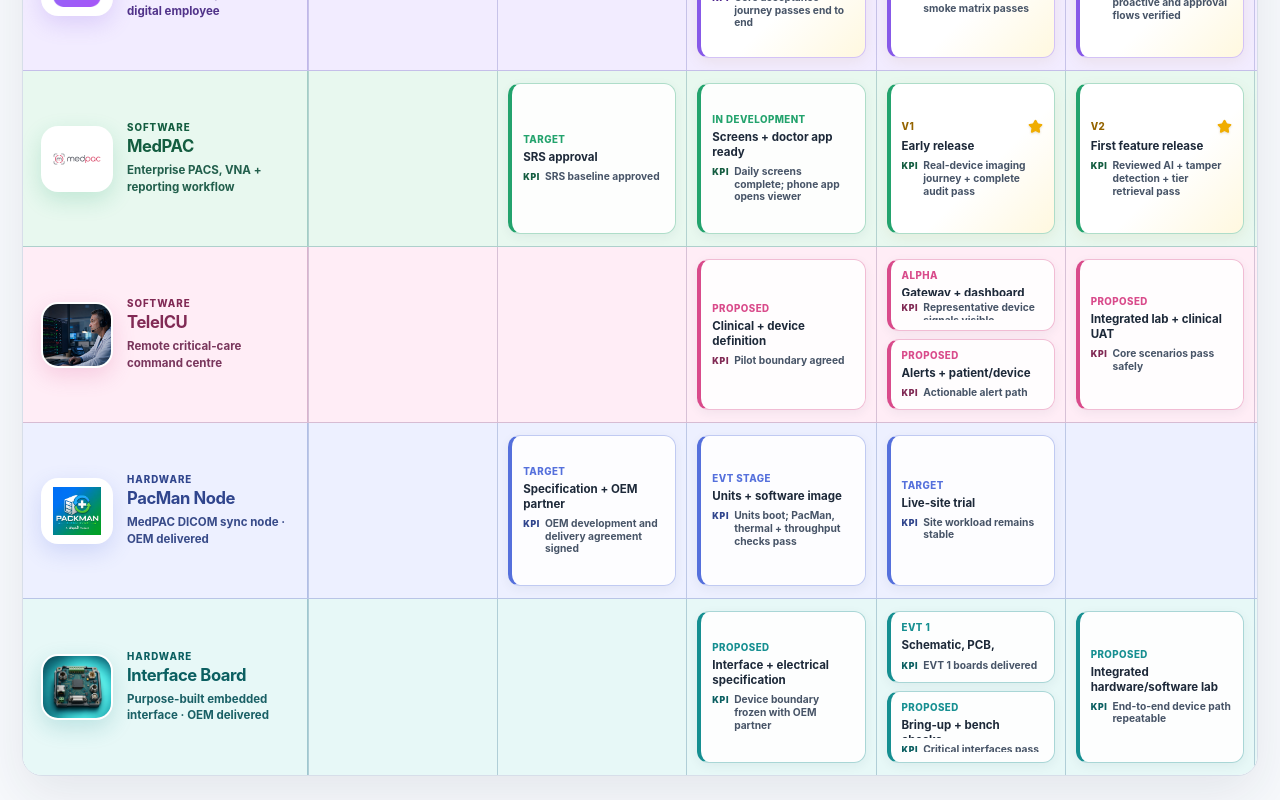
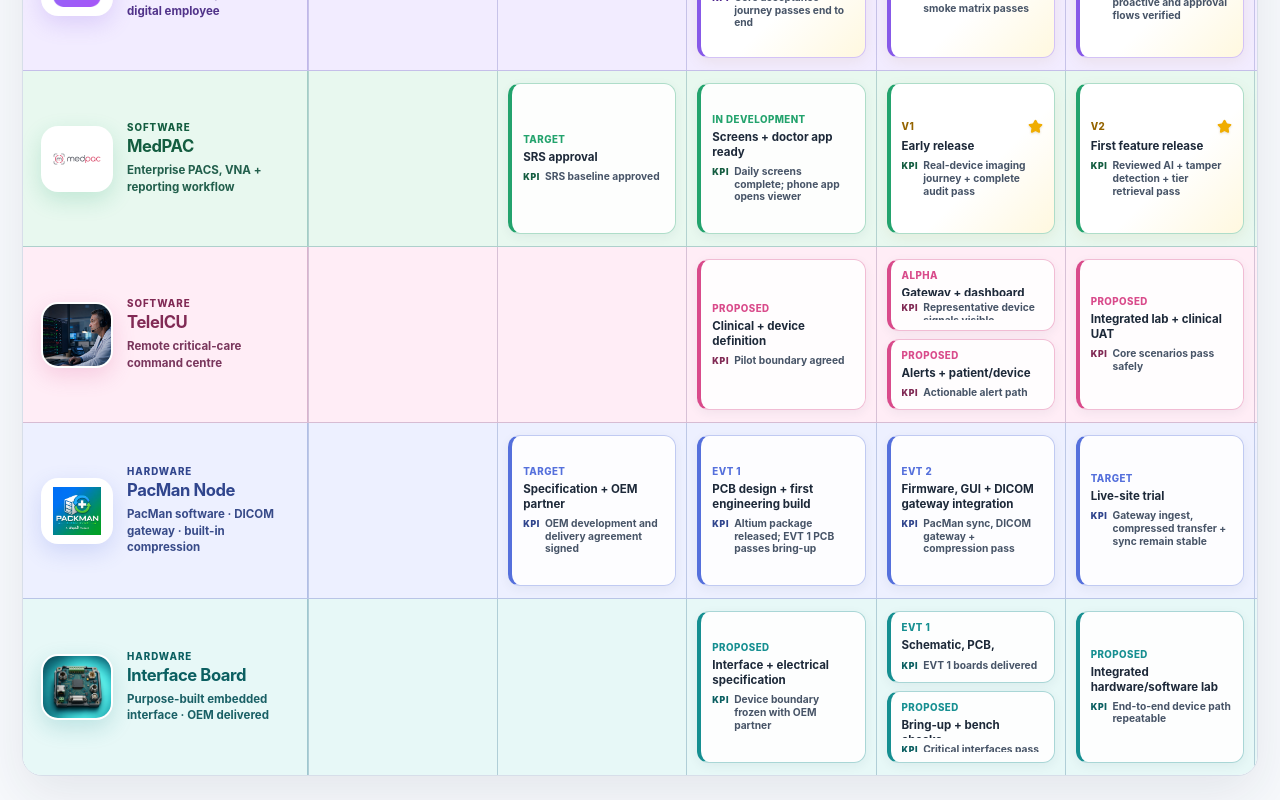
Before and after one commit to sagor650/lifeplusbd-projects, a React (Vite) app in the folder labaidai/: page / in a window 1280 px wide. Shown: the part 612-1412 px from the top of the page. Built offline with nearby package versions, Linux system fonts and the light colour scheme.

Commit message:
Expand PacMan roadmap into EVT1 and EVT2

```diff
--- a/labaidai/src/data.ts
+++ b/labaidai/src/data.ts
@@ -104,9 +104,9 @@
     id: "pacman",
     name: "PacMan Node",
     division: "Hardware",
-    description: "MedPAC DICOM sync node · OEM delivered",
+    description: "PacMan software · DICOM gateway · built-in compression",
     image: "/pacman-logo.png",
-    imageAlt: "PacMan DICOM Sync product logo",
+    imageAlt: "PacMan Node DICOM gateway product logo",
     imageFit: "contain",
     accent: "#5570dc",
     ink: "#30458d",
@@ -364,30 +364,42 @@
     exactDate: "August 1–31, 2026",
     title: "Specification + OEM partner",
     kpi: "OEM development and delivery agreement signed",
-    description: "Freeze the node requirements and contract the Chinese OEM partner for engineering, manufacture and delivery.",
+    description: "Freeze the appliance, DICOM gateway and built-in compression requirements, then contract the Chinese OEM partner for engineering, manufacture and delivery.",
     basis: "MedPAC hardware master plan + management OEM direction",
     status: "Target",
   },
   {
-    slug: "pacman-evt-units",
+    slug: "pacman-evt1",
     productId: "pacman",
     month: "SEPTEMBER",
-    exactDate: "September 1–October 15, 2026",
-    version: "EVT stage",
-    title: "Units + software image",
-    kpi: "Units boot; PacMan, thermal + throughput checks pass",
-    description: "Build representative engineering units and verify the PacMan software image, thermal behavior and DICOM throughput on the OEM hardware.",
-    basis: "MedPAC hardware master plan + existing PacMan software",
+    exactDate: "September 1–30, 2026",
+    version: "EVT 1",
+    title: "PCB design + first engineering build",
+    kpi: "Altium package released; EVT 1 PCB passes bring-up",
+    description: "Complete the Altium schematic and PCB layout, freeze the BOM, fabricate and assemble the first boards, then run power, interface and PCB bring-up tests.",
+    basis: "Management EVT sequence + MedPAC hardware master plan",
+    status: "Target",
+  },
+  {
+    slug: "pacman-evt2",
+    productId: "pacman",
+    month: "OCTOBER",
+    exactDate: "October 1–31, 2026",
+    version: "EVT 2",
+    title: "Firmware, GUI + DICOM gateway integration",
+    kpi: "PacMan sync, DICOM gateway + compression pass",
+    description: "Revise the board from EVT 1 findings, complete embedded firmware and the node GUI, then integrate PacMan software, the DICOM gateway and built-in compression for full functional, thermal and throughput testing.",
+    basis: "Management EVT sequence + existing PacMan software and OEM hardware plan",
     status: "Target",
   },
   {
     slug: "pacman-live-site-trial",
     productId: "pacman",
-    month: "OCTOBER",
-    exactDate: "October 15–November 20, 2026",
+    month: "NOVEMBER",
+    exactDate: "November 1–20, 2026",
     title: "Live-site trial",
-    kpi: "Site workload remains stable",
-    description: "Run DICOM synchronisation under a real hospital workload and record stability, thermal and service behaviour.",
+    kpi: "Gateway ingest, compressed transfer + sync remain stable",
+    description: "Run the DICOM gateway, built-in compression and PacMan synchronization together under a real hospital workload, recording image integrity, throughput, stability, thermal and service behavior.",
     basis: "MedPAC hardware master plan + existing PacMan software",
     status: "Target",
   },
@@ -398,7 +410,7 @@
     exactDate: "December 1, 2026",
     title: "Manufacturing-ready package",
     kpi: "Repeatable OEM build pack released",
-    description: "Release the repeatable OEM manufacturing, test, software-image, installer, spares and replacement package.",
+    description: "Release the repeatable OEM manufacturing and test pack with the PacMan software image, DICOM gateway, compression configuration, GUI, installer, spares and replacement process.",
     basis: "MedPAC hardware master plan + management OEM direction",
     status: "Target",
     release: true,
```
Also changed, not shown: 2 other files (tests, documents, lock files or other folders).
